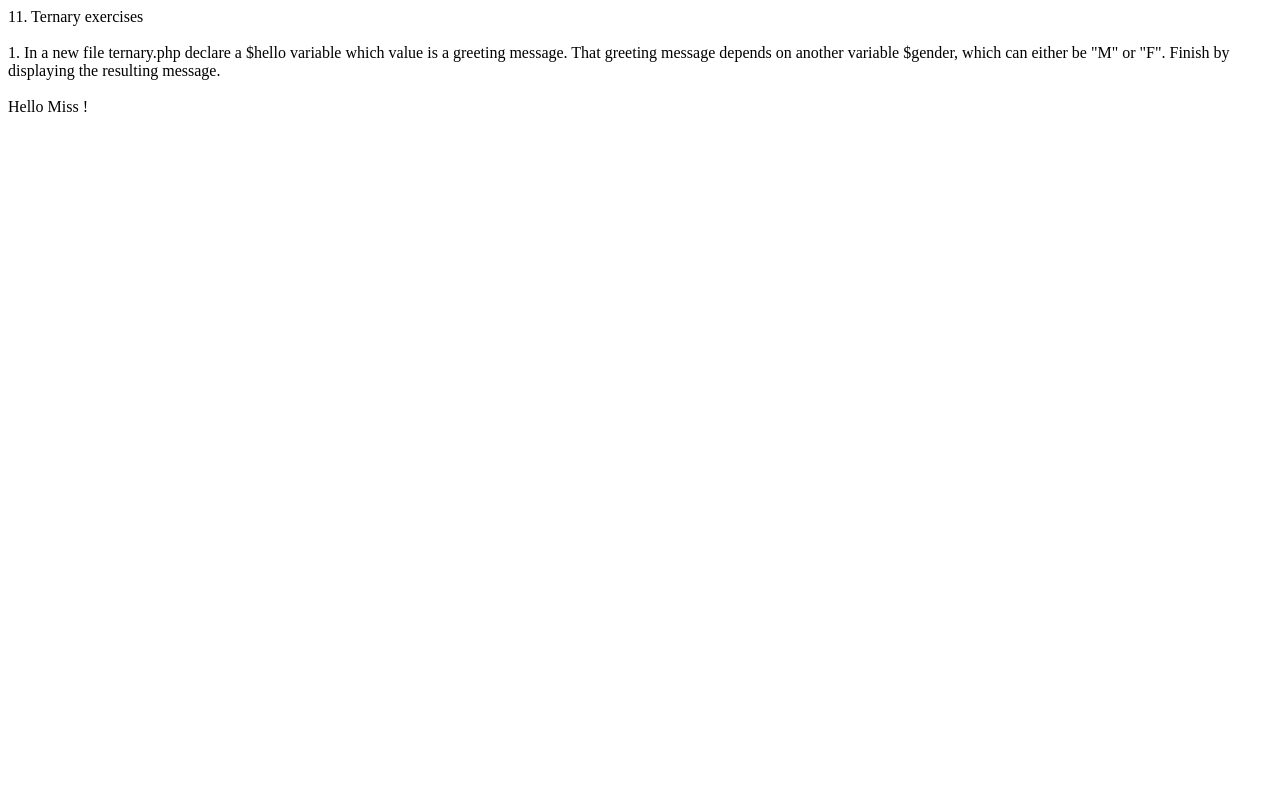
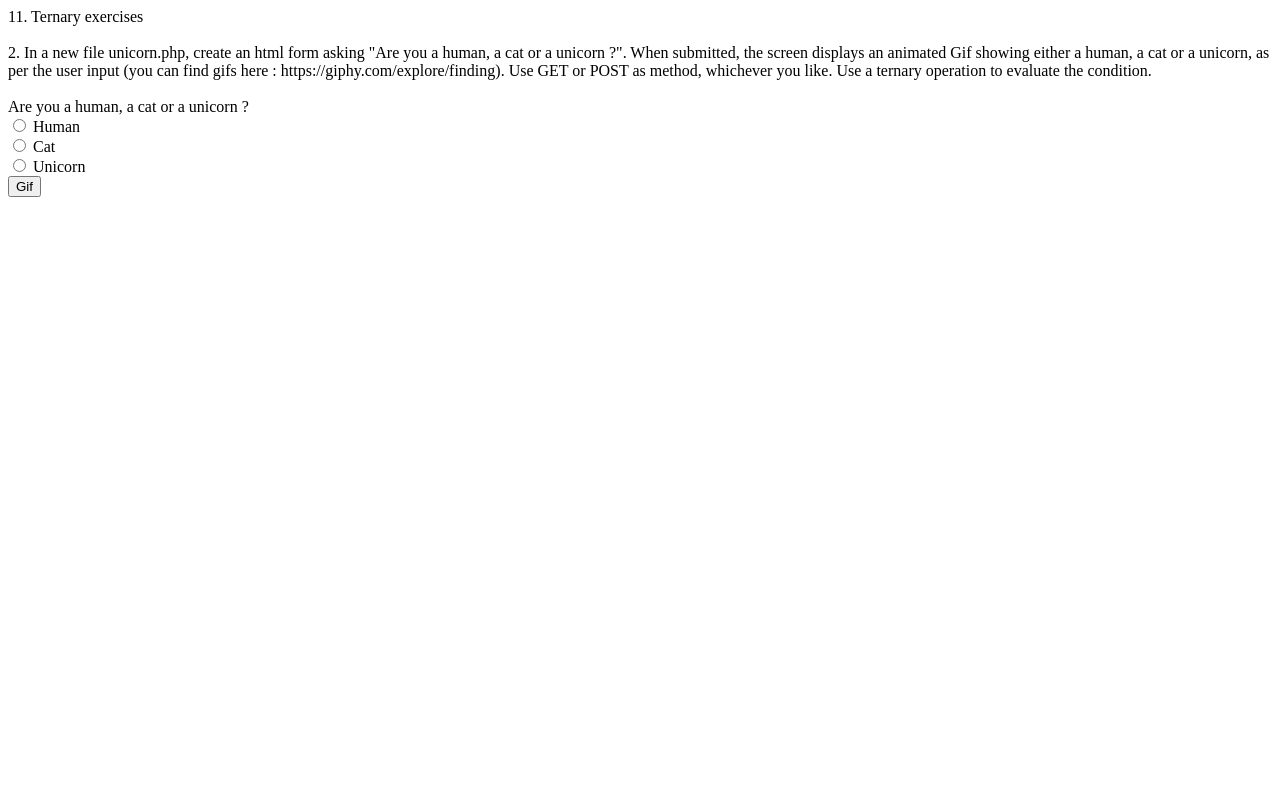
Before and after one commit to Carole-GRD/PHP, a PHP site: page / in a window 1280 px wide. Run offline with PHP 8.4, Linux system fonts and the light colour scheme.

Commit message:
conditions exo_11.2 (method POST)

```diff
--- a/phpFundamentals/condition/conditions.php
+++ b/phpFundamentals/condition/conditions.php
@@ -46,7 +46,10 @@
             // require 'exos/exo_10.php';
             // echo "<br>";
 
-            require 'exos/exo_11.1.php';
+            // require 'exos/exo_11.1.php';
+            // echo "<br>";
+
+            require 'exos/exo_11.2.php';
             echo "<br>";
         ?>
     </body>
--- a/phpFundamentals/condition/exos/exo_11.1.php
+++ b/phpFundamentals/condition/exos/exo_11.1.php
@@ -9,7 +9,7 @@
     // change the variable : $gender = 'M' OR 'F';
     $gender = 'F';
 
-    echo $hello = $gender == 'M' ? 'Hello Mister !' : 'Hello Miss !' ;
+    echo $hello = ($gender == 'M') ? 'Hello Mister !' : 'Hello Miss !' ;
 
     echo "<br><br>";
 
--- /dev/null
+++ b/phpFundamentals/condition/exos/exo_11.2.php
@@ -0,0 +1,52 @@
+<?php
+    echo'11. Ternary exercises';
+    echo "<br><br>";
+    echo'2. In a new file unicorn.php, create an html form asking "Are you a human, a cat or a unicorn ?". When submitted, the screen displays an animated Gif showing either a human, a cat or a unicorn, as per the user input (you can find gifs here : https://giphy.com/explore/finding). Use GET or POST as method, whichever you like. Use a ternary operation to evaluate the condition.';
+    echo "<br><br>";
+?>
+
+<form method="post" action="">
+    <label for="">Are you a human, a cat or a unicorn ?</label>
+    <div>
+        <input type="radio" name="race" id="human" value="human">
+        <label for="human">Human</label>
+    </div>
+    <div>
+        <input type="radio" name="race" id="cat" value="cat">
+        <label for="cat">Cat</label>
+    </div>
+    <div>
+        <input type="radio" name="race" id="unicorn" value="unicorn">
+        <label for="unicorn">Unicorn</label>
+    </div>
+    <input type="submit"  name="submit" value="Gif">
+</form>
+
+
+<?php
+    if (isset($_POST['race'])) {
+
+        $race = $_POST['race'];
+
+        switch ($race) {
+            case 'human':
+                echo '<iframe src="https://giphy.com/embed/4MeureSJCsTjG" width="480" height="313" frameBorder="0" class="giphy-embed" allowFullScreen></iframe><p><a href="https://giphy.com/gifs/misc-brad-pitt-4MeureSJCsTjG">via GIPHY</a></p>';
+                break;
+
+            case 'cat':
+                echo '<iframe src="https://giphy.com/embed/VbnUQpnihPSIgIXuZv" width="384" height="480" frameBorder="0" class="giphy-embed" allowFullScreen></iframe><p><a href="https://giphy.com/gifs/computer-cat-wearing-glasses-VbnUQpnihPSIgIXuZv">via GIPHY</a></p>';
+                break;
+
+            case 'unicorn':
+                echo '<iframe src="https://giphy.com/embed/fckbO2dUKL3bmuYFoW" width="480" height="480" frameBorder="0" class="giphy-embed" allowFullScreen></iframe><p><a href="https://giphy.com/gifs/PlayWonderlands-unicorn-day-butt-stallion-fckbO2dUKL3bmuYFoW">via GIPHY</a></p>';
+                break;
+
+            default:
+                echo 'Pas de GIF !';
+                break;
+        }
+    }
+
+    echo "<br><br>";
+
+?>
```
